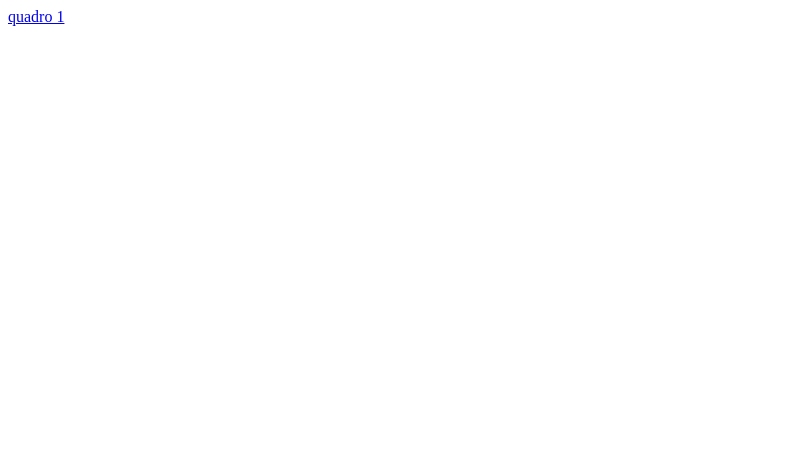
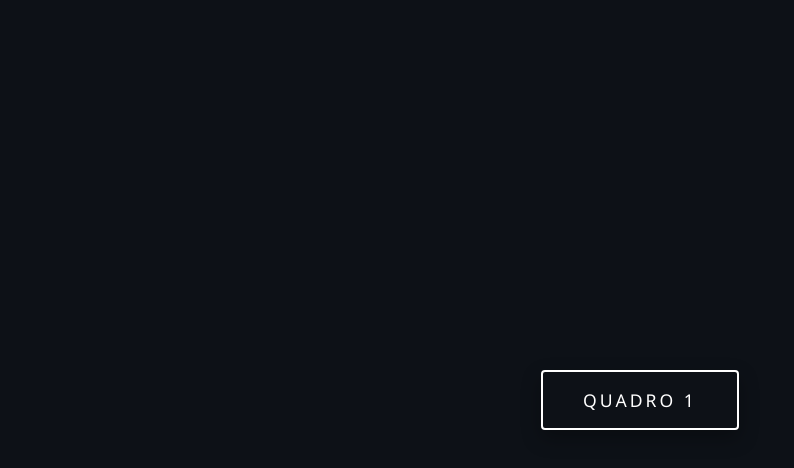
Before and after one commit to paolo-bellina/esercizi, a plain HTML site: page progetto.html in a window 1280 px wide. Shown: the whole page, without its empty margins (0-794 px from the left). Drawn offline with Linux system fonts and the light colour scheme.

Commit message:
modifica5

```diff
--- a/progetto.html
+++ b/progetto.html
@@ -2,6 +2,7 @@
 	<head>
 		<meta charset='utf-8'>
 		<title>progetto</title>
+		<link rel="stylesheet" href="stile3.css">
 	</head>
 	<body>
 		<a class="voce" href="quadro 1.html">quadro 1</a>
--- /dev/null
+++ b/stile3.css
@@ -0,0 +1,47 @@
+/* ==========================================================================
+   STILE3.CSS - Layout Minimal per Link Galleria (Pronto per VS Code)
+   ========================================================================== */
+
+/* Centratura totale della pagina */
+body {
+    font-family: 'Segoe UI', Tahoma, Geneva, Verdana, sans-serif;
+    background: #0d1117; /* Sfondo scuro profondo stile mostra d'arte notturna */
+    margin: 0;
+    padding: 0;
+    display: flex;
+    justify-content: center;
+    align-items: center;
+    min-height: 100vh;
+}
+
+/* Stilizzazione del link "voce" trasformato in un pulsante di design */
+.voce {
+    display: inline-block;
+    color: #ffffff;
+    text-decoration: none;
+    text-transform: uppercase;
+    font-size: 1.1rem;
+    font-weight: 500;
+    letter-spacing: 3px;
+    padding: 1rem 2.5rem;
+    border: 2px solid #ffffff;
+    border-radius: 4px;
+    position: relative;
+    overflow: hidden;
+    transition: all 0.4s ease;
+    box-shadow: 0 8px 20px rgba(0, 0, 0, 0.3);
+}
+
+/* Effetto interattivo al passaggio del mouse (Hover) */
+.voce:hover {
+    color: #0d1117;
+    background-color: #ffffff; /* Il pulsante si "riempie" invertendo i colori */
+    box-shadow: 0 0 25px rgba(255, 255, 255, 0.6); /* Bagliore elegante */
+    transform: translateY(-4px); /* Effetto sollevamento */
+}
+
+/* Effetto click (Active) */
+.voce:active {
+    transform: translateY(-1px);
+    box-shadow: 0 0 15px rgba(255, 255, 255, 0.4);
+}
```
